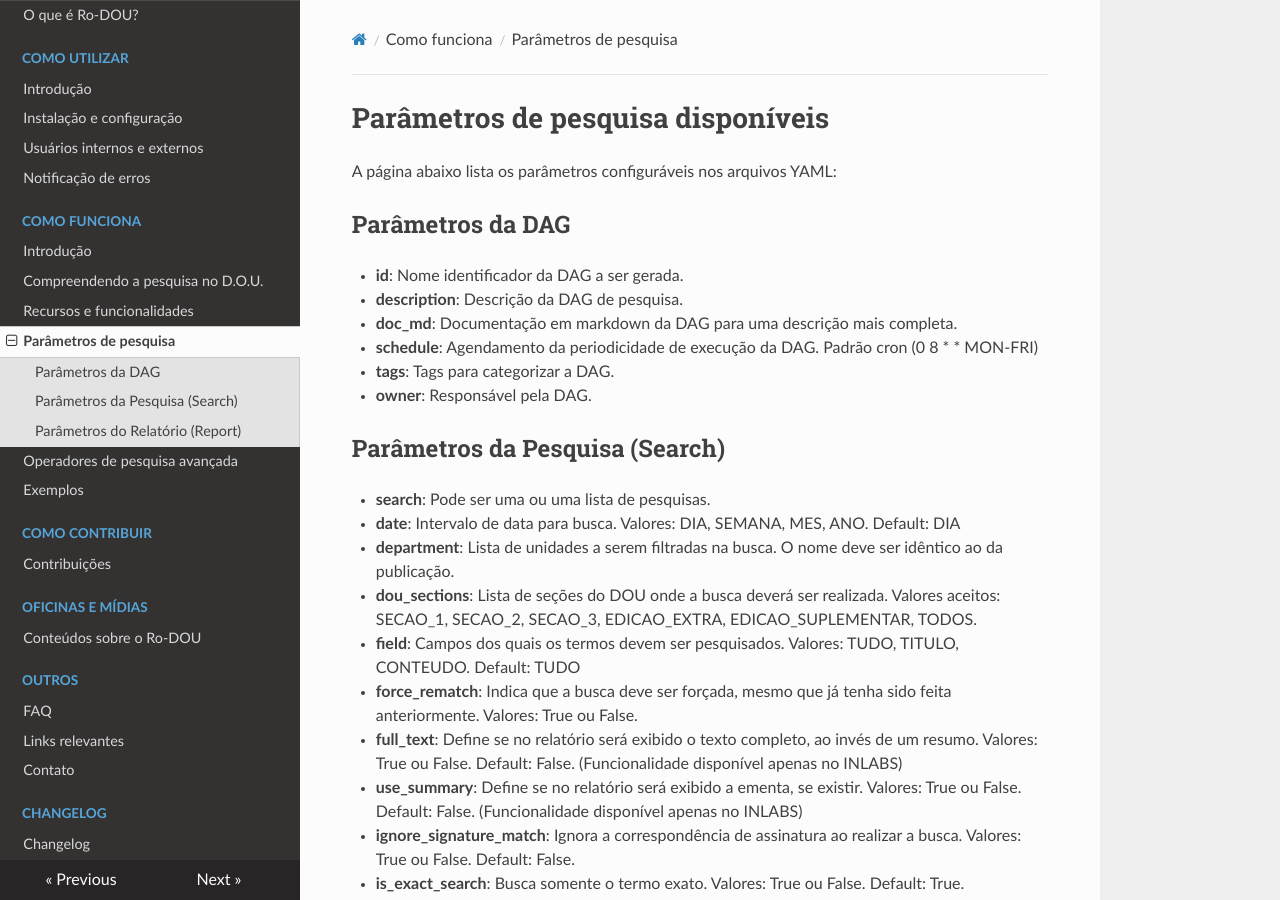
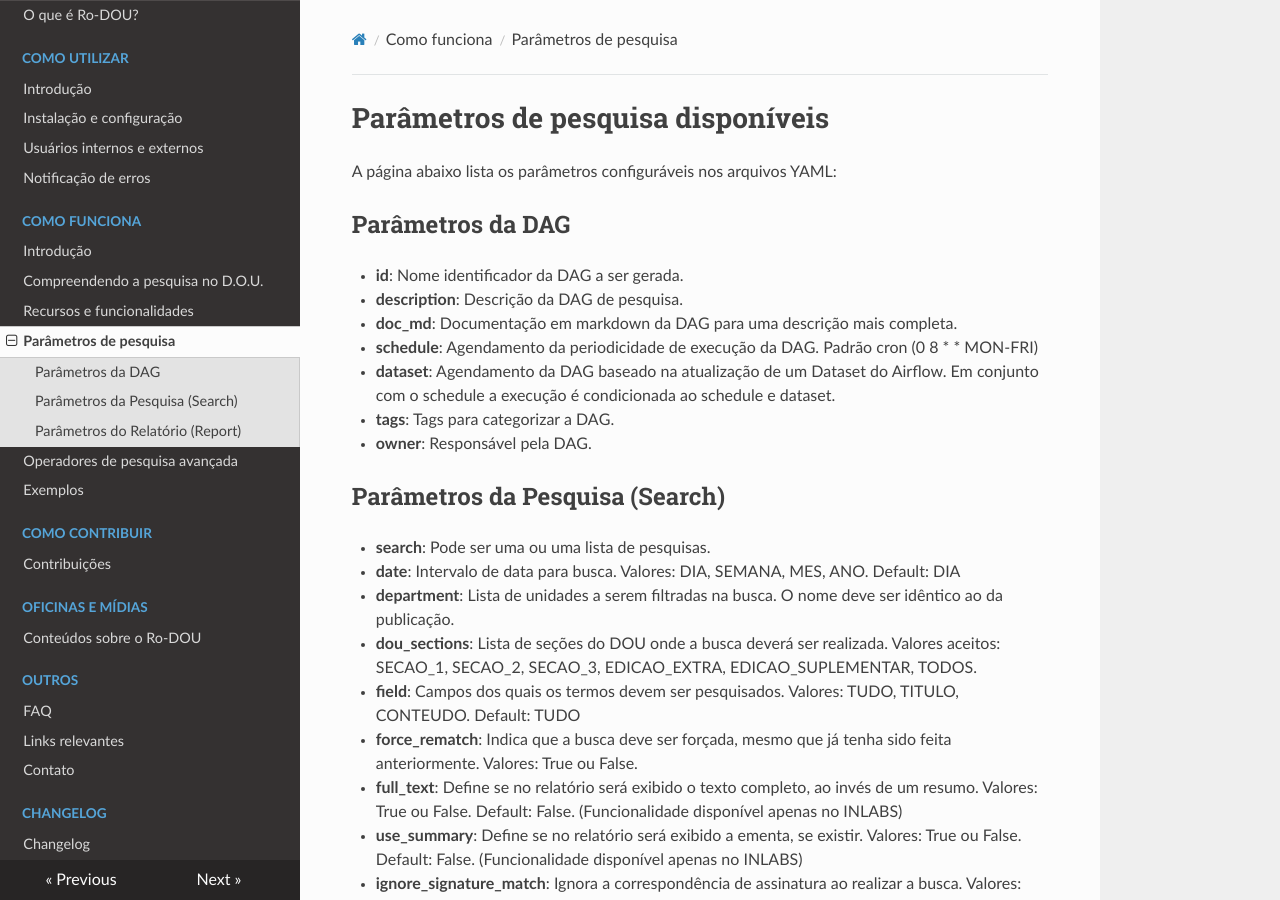
Before and after one commit to gestaogovbr/Ro-dou, an MkDocs documentation site: the page built from docs/docs/como_funciona/parametros.md, in a window 1280 px wide and 900 px high. Built offline with MkDocs 1.6.1, drawn with Linux system fonts in a browser that asks for light colours; nearby versions of some CDN libraries.

Commit message:
update documentation with dataset param

```diff
--- a/docs/docs/como_funciona/parametros.md
+++ b/docs/docs/como_funciona/parametros.md
@@ -7,6 +7,7 @@
 * **description**: Descrição da DAG de pesquisa.
 * **doc_md**: Documentação em markdown da DAG para uma descrição mais completa.
 * **schedule**: Agendamento da periodicidade de execução da DAG. Padrão cron (0 8 * * MON-FRI)
+* **dataset**: Agendamento da DAG baseado na atualização de um Dataset do Airflow. Em conjunto com o schedule a execução é condicionada ao schedule e dataset.
 * **tags**: Tags para categorizar a DAG.
 * **owner**: Responsável pela DAG.
 
```
